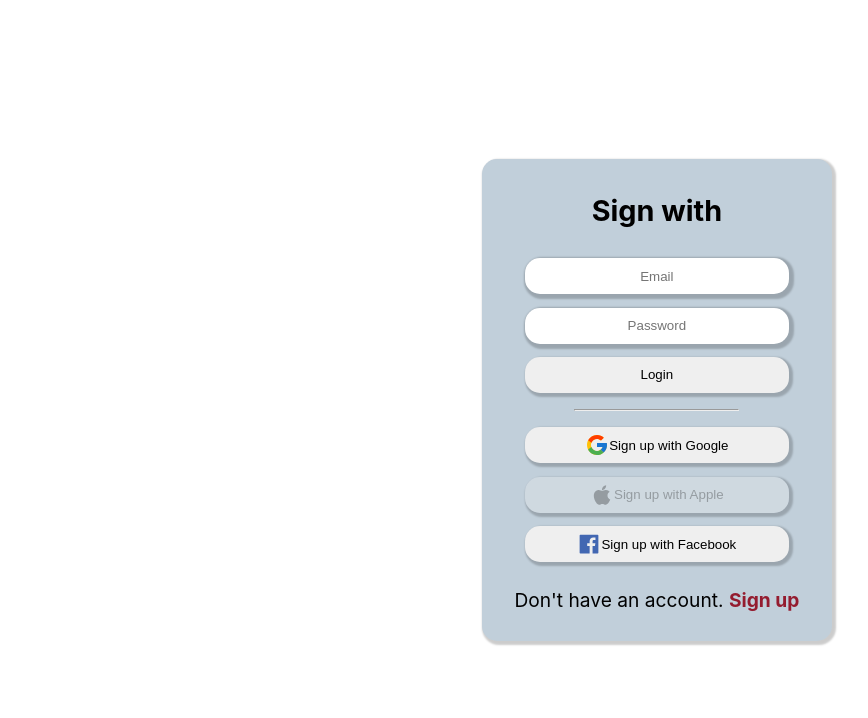
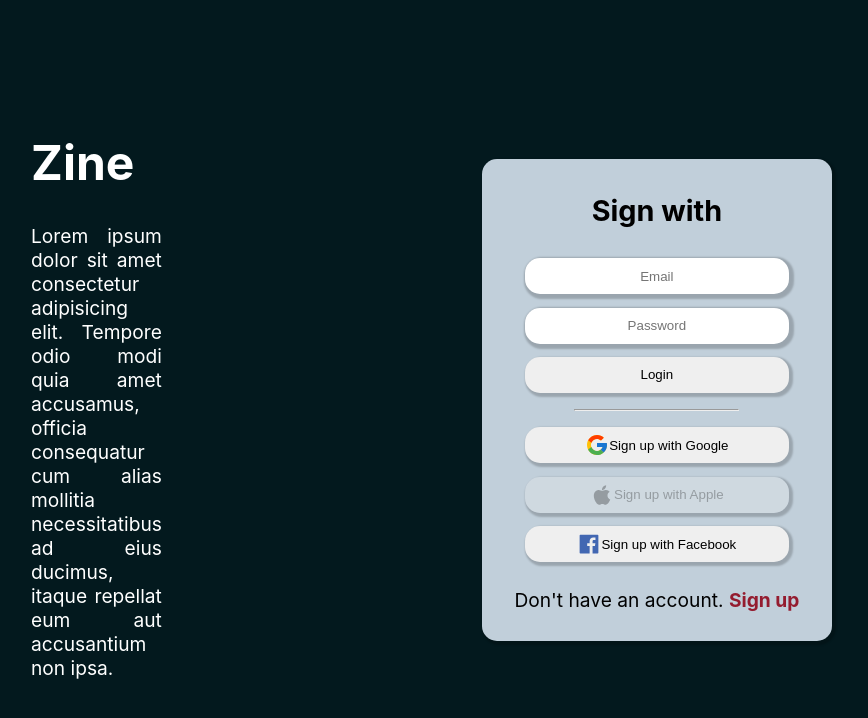
Before and after one commit to vinivilares/zine, a Next.js app: page / in a window 1280 px wide. Shown: the top 718 px of the page, without its empty margins (289-1157 px from the left). Built offline with nearby package versions, Linux system fonts and the light colour scheme; no server answers.

Commit message:
CSS Fix Background Color

```diff
--- a/styles/globals.css
+++ b/styles/globals.css
@@ -4,7 +4,6 @@ body {
   margin: 0;
   font-family: -apple-system, BlinkMacSystemFont, Segoe UI, Roboto, Oxygen,
     Ubuntu, Cantarell, Fira Sans, Droid Sans, Helvetica Neue, sans-serif;
-    /* background-color: #03191E; */
 }
 
 a {
--- a/styles/home.module.css
+++ b/styles/home.module.css
@@ -5,6 +5,7 @@
   padding: 10em;
   align-items: center;
   justify-content: space-between;
+  background-color: #03191e;
   color: white;
 }
 
```
Also changed, not shown: pages/index.jsx (+8 -4 lines). Lines whose indentation alone changed are shown as unchanged.
